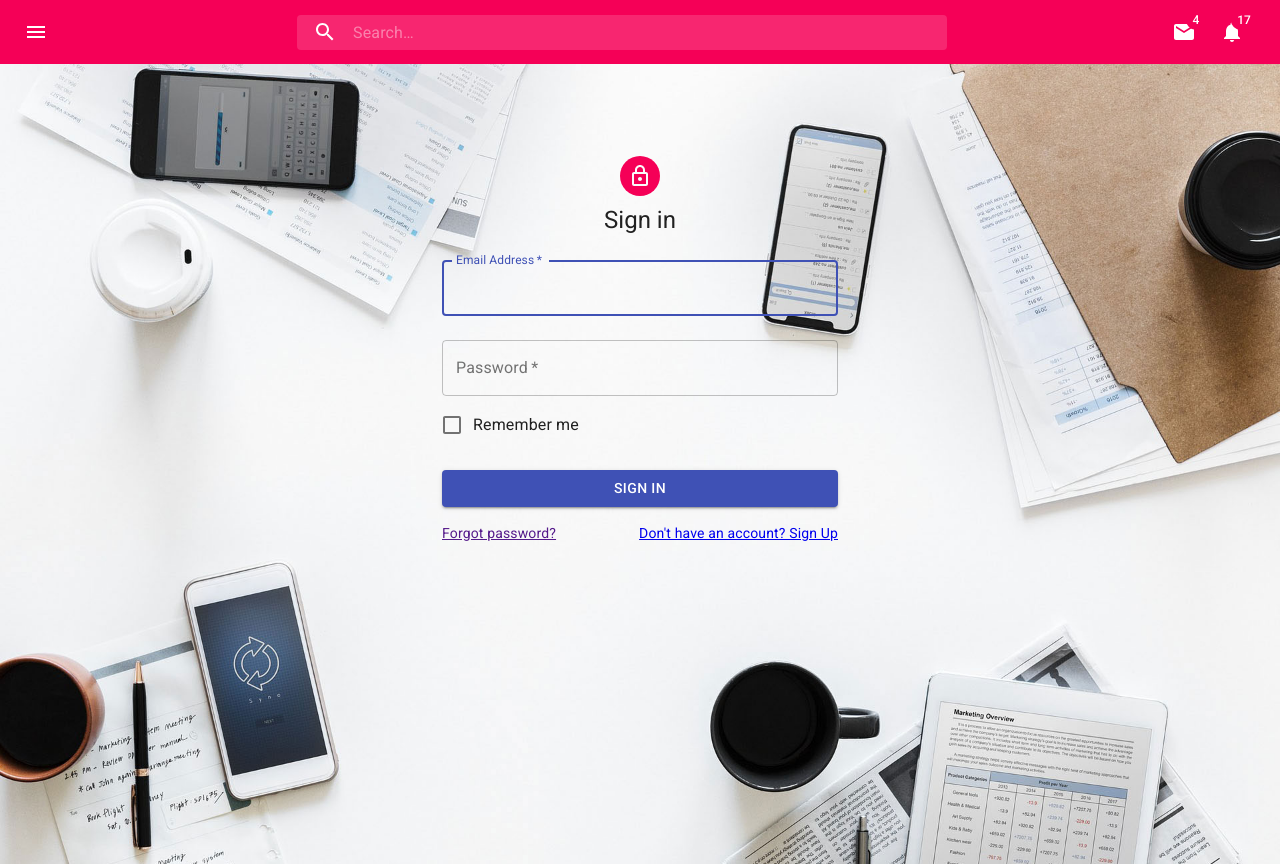
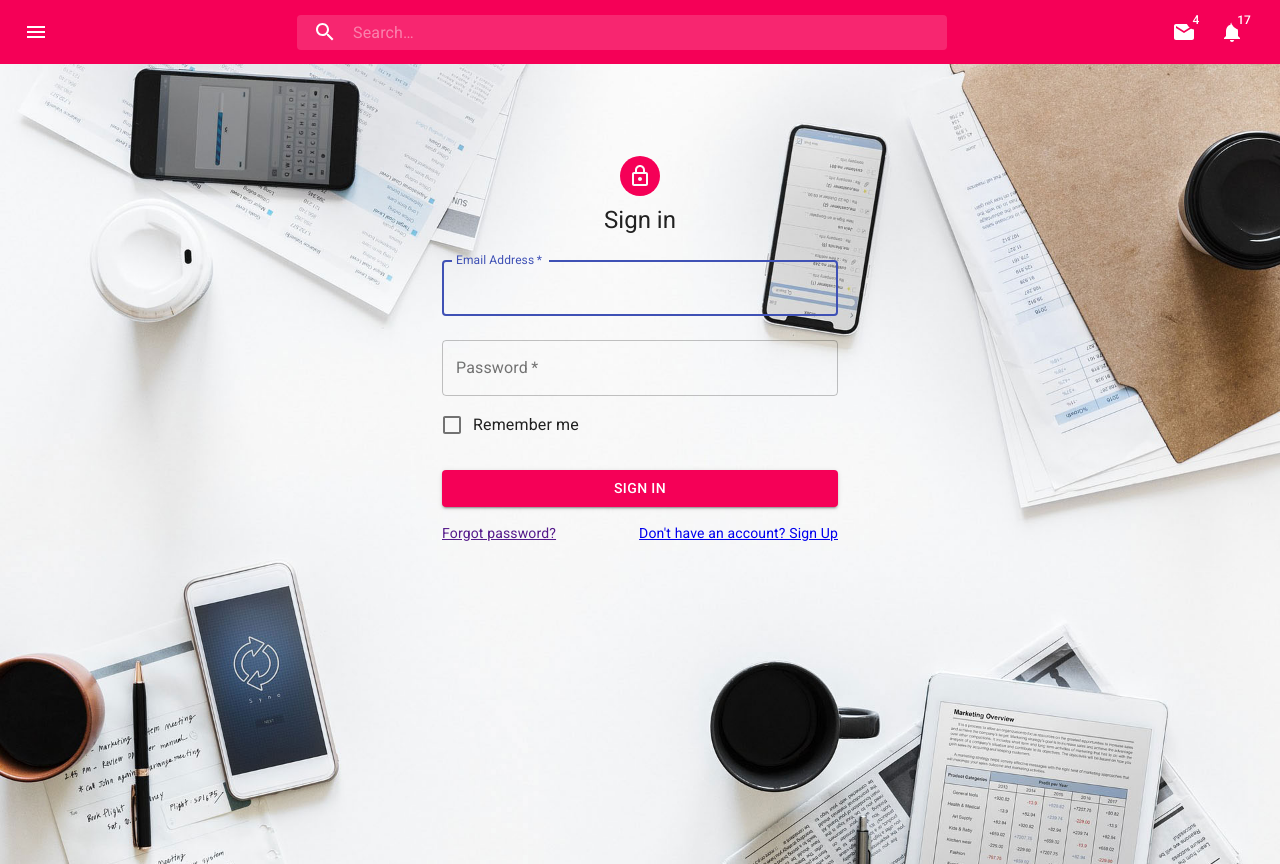
Before and after one commit to Amnok/product-catalog, a React (Create React App) app: page /login in a window 1280 px wide. Built offline with nearby package versions, Linux system fonts and the light colour scheme.

Commit message:
PC [fix] fixed minor css

```diff
--- a/src/components/login.component.jsx
+++ b/src/components/login.component.jsx
@@ -25,7 +25,6 @@ const useStyles = makeStyles(theme => ({
         backgroundPosition: 'center',
         backgroundSize: 'cover',
         backgroundRepeat: 'no-repeat',
-        // marginTop: '-65px'
     },
     paper: {
         marginTop: theme.spacing(8),
@@ -90,7 +89,7 @@ export const Login = () => {
                             type="submit"
                             fullWidth
                             variant="contained"
-                            color="primary"
+                            color="secondary"
                             className={classes.submit}
                         >
                             Sign In
--- a/src/components/signup.component.jsx
+++ b/src/components/signup.component.jsx
@@ -118,7 +118,7 @@ export const Signup = () => {
                         type="submit"
                         fullWidth
                         variant="contained"
-                        color="primary"
+                        color="secondary"
                         className={classes.submit}
                     >
                         Sign Up
```
